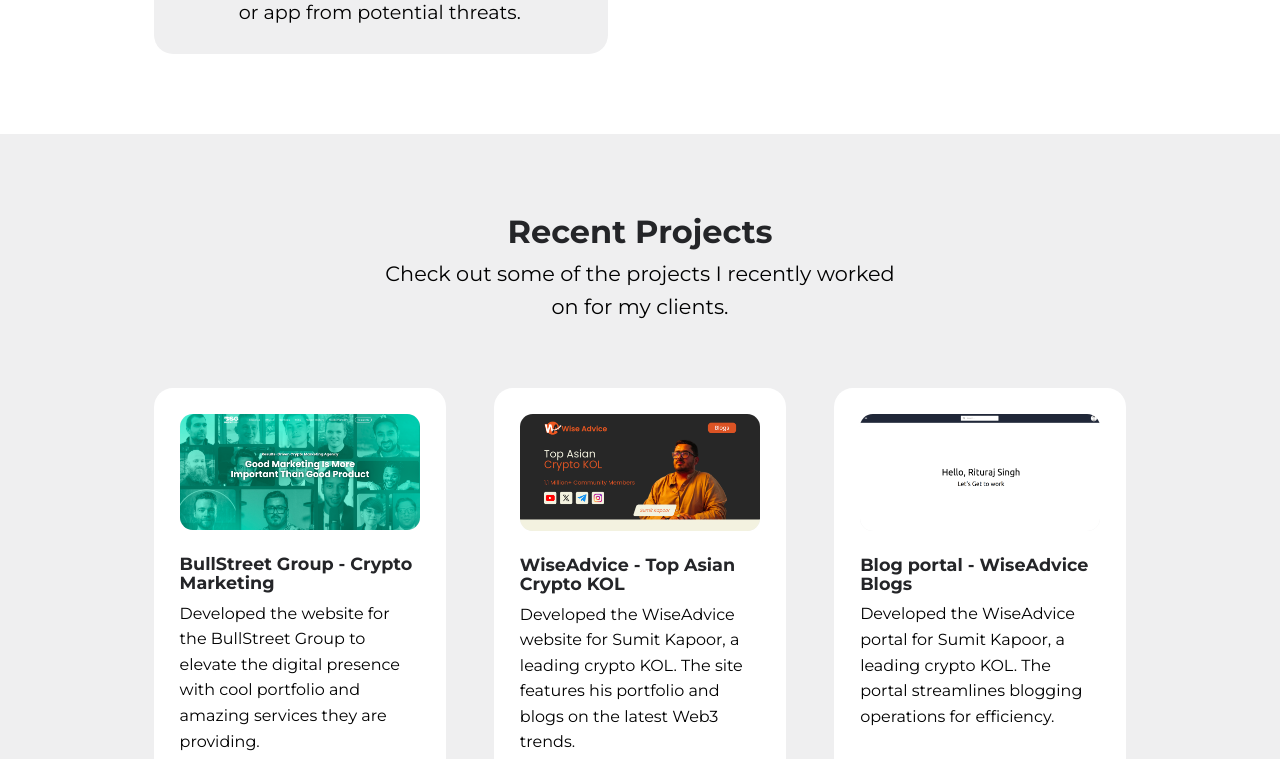
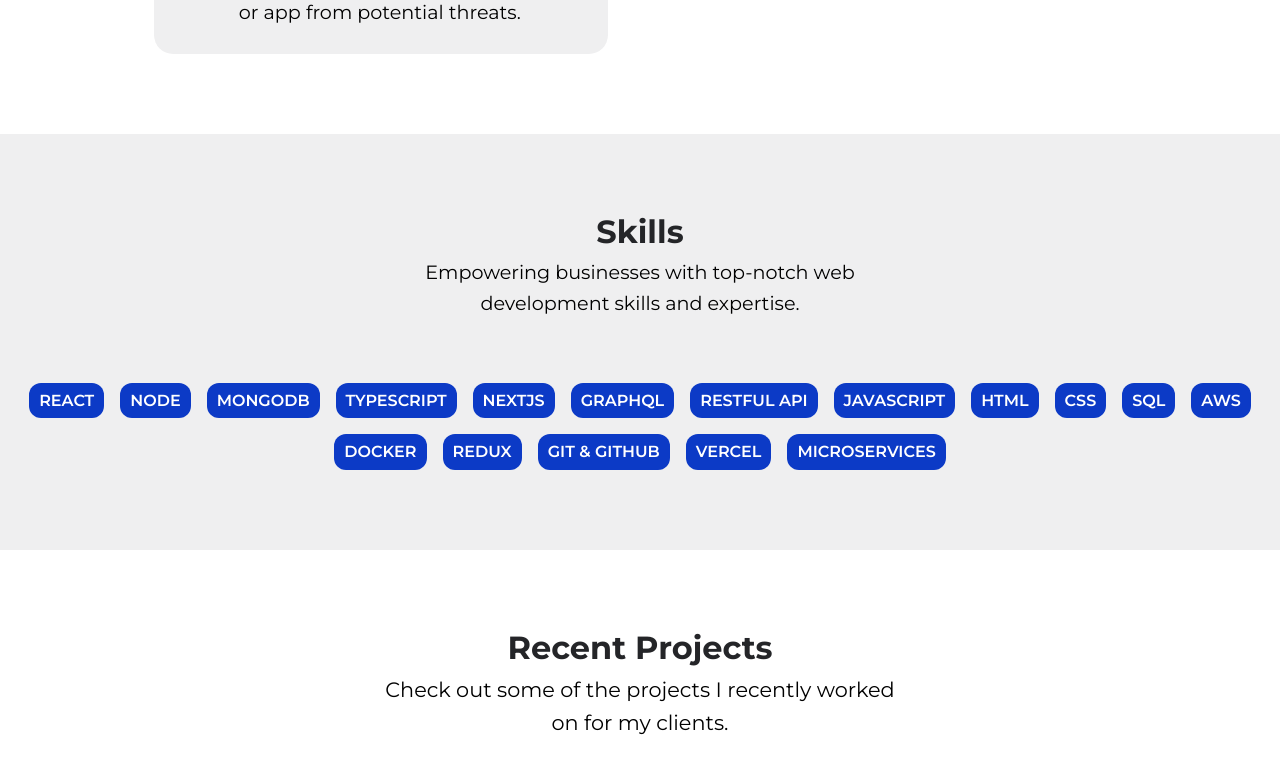
Before and after one commit to RRAJ644/react-portfolio, a React (Create React App) app: page / in a window 1280 px wide. Shown: the part 2920-3679 px from the top of the page. Built offline with nearby package versions, Linux system fonts and the light colour scheme.

Commit message:
skills changes

```diff
--- a/src/App.jsx
+++ b/src/App.jsx
@@ -9,6 +9,7 @@
 import Contact from './sections/contact/Contact'
 import Footer from './sections/footer/Footer'
 import Blog from './pages/Blog'
+import Skills from './sections/skills/Skills'
 
 const MainLayout = () => {
   return (
@@ -17,6 +18,7 @@
       <Header />
       <About />
       <Services />
+      <Skills/>
       <Portfolio />
       <FAQs />
       <Contact />
--- /dev/null
+++ b/src/components/tag.css
@@ -0,0 +1,11 @@
+
+.custom-tag {
+  display: inline-block;
+  padding: 5px 10px;
+  background-color: var(--color-primary);
+  color: white;
+  font-size: 1rem;
+  font-weight: 600;
+  border-radius: 12px;
+  text-transform: uppercase;
+}
--- /dev/null
+++ b/src/components/tag.jsx
@@ -0,0 +1,8 @@
+import './tag.css'
+
+const Tag = ({ label, icon }) => {
+  console.log(label)
+  return <div className='custom-tag'>{label}</div>
+}
+
+export default Tag
--- a/src/sections/about/about.css
+++ b/src/sections/about/about.css
@@ -89,6 +89,12 @@
     .about__right h3 {
         text-align: center;
     }
+    /* .about__right{
+      display: flex;
+      justify-content: center;
+      align-items: center;
+      flex-direction: column;
+    } */
 }
 
 
--- /dev/null
+++ b/src/sections/skills/Skills.jsx
@@ -0,0 +1,27 @@
+import Card from '../../components/Card'
+import Tag from '../../components/tag'
+import data from '../skills/data'
+import './skills.css'
+const Skills = () => {
+  return (
+    <section id='services'>
+      <h2>Skills</h2>
+      <p>
+        Empowering businesses with top-notch web development skills and
+        expertise.
+      </p>
+      <div className='skills-container'>
+        {data?.map((item) => (
+          <Tag
+            key={item.id}
+            className='service light'
+            label={item.title}
+            icon={item.icon}
+          ></Tag>
+        ))}
+      </div>
+    </section>
+  )
+}
+
+export default Skills
--- /dev/null
+++ b/src/sections/skills/data.js
@@ -0,0 +1,120 @@
+import { SiAdobexd } from 'react-icons/si'
+import { RiReactjsLine } from 'react-icons/ri'
+import { FaServer } from 'react-icons/fa'
+import { AiFillAppstore } from 'react-icons/ai'
+import { BiLogoDevTo } from 'react-icons/bi'
+import { SiReact, SiTypescript, SiRedux } from 'react-icons/si'
+import { FaNodeJs } from 'react-icons/fa'
+import { DiMongodb } from 'react-icons/di'
+import { TbBrandNextjs } from 'react-icons/tb'
+import { GrGraphQl } from 'react-icons/gr'
+import { CiCloud } from 'react-icons/ci'
+import { IoLogoJavascript, IoLogoVercel } from 'react-icons/io5'
+import {
+  FaHtml5,
+  FaCss3Alt,
+  FaAws,
+  FaDocker,
+  FaGithub,
+  FaNetworkWired,
+} from 'react-icons/fa'
+import { GrMysql } from 'react-icons/gr'
+
+const data = [
+  {
+    id: 1,
+    icon: <SiReact />,
+    title: 'React',
+    // desc: 'Comprehensive web development services covering both frontend and backend, ensuring seamless integration and robust performance for your applications.',
+  },
+  {
+    id: 2,
+    icon: <FaNodeJs />,
+    title: 'Node',
+    // desc: 'Create visually appealing and fully responsive websites. Your product will deliver a consistent user experience across all devices, including mobile phones, tablets, and desktops.',
+  },
+  {
+    id: 3,
+    icon: <DiMongodb />,
+    title: 'MongoDB',
+    // desc: 'Prioritize the security of your business with our backend development services. We implement rigorous security measures to protect your website or app from potential threats.',
+  },
+  {
+    id: 4,
+    icon: <SiTypescript />,
+    title: 'Typescript',
+    // desc: 'Prioritize the security of your business with our backend development services. We implement rigorous security measures to protect your website or app from potential threats.',
+  },
+
+  {
+    id: 6,
+    icon: <TbBrandNextjs />,
+    title: 'Nextjs',
+    // desc: 'Prioritize the security of your business with our backend development services. We implement rigorous security measures to protect your website or app from potential threats.',
+  },
+  {
+    id: 7,
+    icon: <GrGraphQl />,
+    title: 'GraphQL',
+  },
+
+  {
+    id: 8,
+    icon: <CiCloud />,
+    title: 'RESTful API',
+  },
+
+  {
+    id: 9,
+    icon: <IoLogoJavascript />,
+    title: 'Javascript',
+  },
+  {
+    id: 10,
+    icon: <FaHtml5 />,
+    title: 'HTML',
+  },
+  {
+    id: 11,
+    icon: <FaCss3Alt />,
+    title: 'CSS',
+  },
+
+  {
+    id: 11,
+    icon: <GrMysql />,
+    title: 'SQL',
+  },
+  {
+    id: 12,
+    icon: <FaAws />,
+    title: 'AWS',
+  },
+  {
+    id: 13,
+    icon: <FaDocker />,
+    title: 'Docker',
+  },
+  {
+    id: 14,
+    icon: <SiRedux />,
+    title: 'Redux',
+  },
+  {
+    id: 15,
+    icon: <FaGithub />,
+    title: 'Git & Github',
+  },
+  {
+    id: 16,
+    icon: <IoLogoVercel />,
+    title: 'Vercel',
+  },
+  {
+    id: 17,
+    icon: <FaNetworkWired />,
+    title: 'Microservices',
+  },
+]
+
+export default data
--- /dev/null
+++ b/src/sections/skills/skills.css
@@ -0,0 +1,87 @@
+.services__container {
+    display: grid;
+    grid-template-columns: 1fr 1fr;
+    gap: 2rem 4rem;
+}
+
+.services-desc{
+  font-size: 1.3rem;
+}
+
+.card.service {
+    display: flex;
+    align-items: flex-start;
+    gap: 1rem;
+}
+
+.service__icon {
+    background: var(--color-primary);
+    padding: 0.6rem;
+    border-radius: var(--border-radius-3);
+    font-size: 1.5rem;
+    color: var(--color-white);
+    transition: var(--transition);
+}
+
+.service:hover .service__icon {
+    background: var(--color-light);
+    color: var(--color-primary);
+}
+
+.service h4 {
+    margin-bottom: 0.7rem;
+}
+
+.service-desc{
+  padding-top: 1rem;
+  font-size: 1.2rem;
+}
+
+#services p {
+  font-size: 1.2rem;
+}
+
+.service-title{
+  font-size: 1.4rem;
+}
+
+/* MEDIA QUERIES (tablets) */
+@media screen and (max-width: 1024px) {
+    .services__container {
+        gap: 1.5rem;
+    }
+}
+
+
+/* MEDIA QUERIES (phones) */
+@media screen and (max-width: 600px) {
+    .services__container {
+        grid-template-columns: 1fr;
+        gap: 1.2rem;
+    }
+
+    .card.service {
+        gap: 1.2rem;
+    }
+
+    .service-desc{
+      font-size: 1rem;
+      padding-top: 0.5rem;
+      font-weight: 500;
+    }
+    .service__details h2{
+      font-size: 1.2rem;
+    }
+    #services p {
+      font-size: 1rem;
+    }
+}
+
+
+.skills-container {
+  display: flex;
+  justify-content: center;
+  align-items: center;
+  gap: 1rem;
+  flex-wrap: wrap;
+}
```
